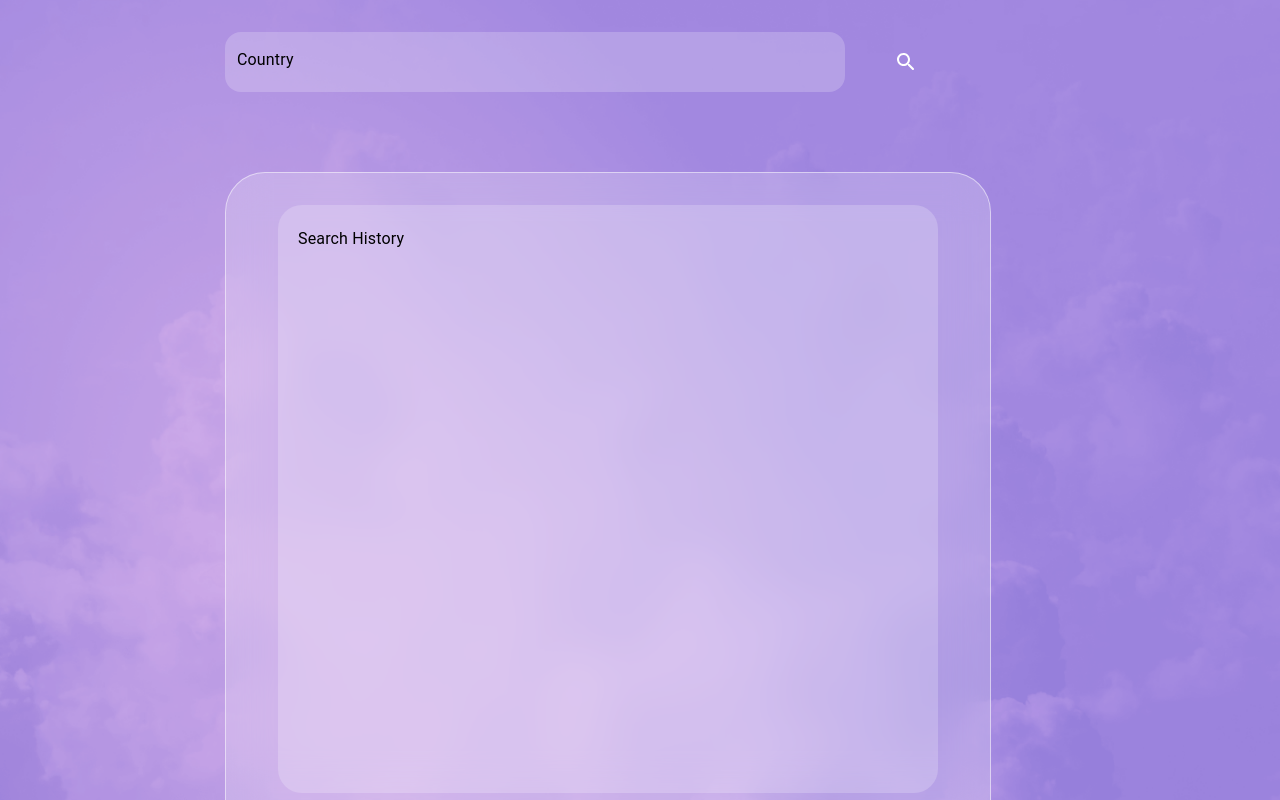
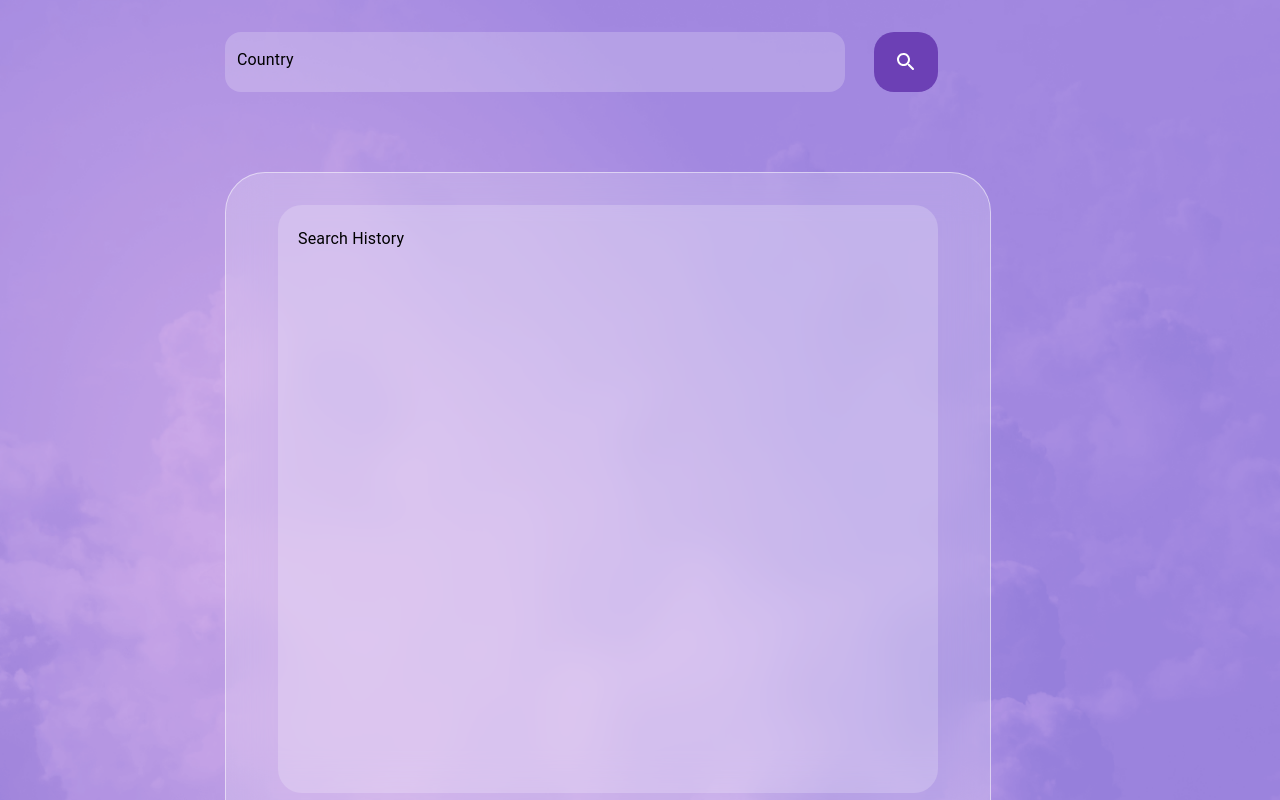
Before and after one commit to calvinlua/weather-app-react, a React (Vite) app: page / in a window 1280 px wide. Built offline with nearby package versions, Linux system fonts and the light colour scheme.

Commit message:
Update css for weather subinfo

```diff
--- a/src/App.module.css
+++ b/src/App.module.css
@@ -57,6 +57,11 @@
     align-items: space-between;
   }
 
+  .weather-subinfo {
+    column-count: 4; /* Number of columns */
+    column-gap: 20px; /* Gap between columns */
+  }
+
   .display-weather-subtitle {
     color: var(--display-weather-subtitle-text-color);
   }
@@ -89,7 +94,6 @@
     }
     .display-temperature {
       font-size: 30px;
-      color: red;
     }
   }
 }
--- a/src/App.tsx
+++ b/src/App.tsx
@@ -132,8 +132,7 @@ const App = () => {
                           H:{weather?.temp_max}&deg;&nbsp;L:{weather?.temp_min}
                           &deg;
                         </Typography>
-
-                        <Stack direction={"row"} gap={8}>
+                        <div className={classes["weather-subinfo"]}>
                           <Typography
                             variant="subtitle1"
                             className={classes["display-weather-subtitle"]}
@@ -158,7 +157,7 @@ const App = () => {
                           >
                             {weather?.weather_main_desc}
                           </Typography>
-                        </Stack>
+                        </div>
                       </div>
                     ) : null}
                   </div>
--- a/src/components/common/atom/HistoryList/HistoryList.module.css
+++ b/src/components/common/atom/HistoryList/HistoryList.module.css
@@ -1,3 +1,4 @@
+:root {
   .sub-content-box {
     padding: 20px;
     width: 620px;
@@ -34,9 +35,12 @@
 
   .list-item-timestamp {
     font-size: 14px;
+    color: var(--list-item-box-timestamp);
+  }
 }
 
 @media screen and (max-width: 400px) {
+  :root {
     .sub-content-box {
       width: 320px;
       height: 548px;
@@ -64,3 +68,4 @@
       font-size: 10px;
     }
   }
+}
--- a/src/components/common/atom/SearchBar/SearchBar.module.css
+++ b/src/components/common/atom/SearchBar/SearchBar.module.css
@@ -1,3 +1,4 @@
+:root {
   .input-box {
     display: flex;
     width: 38.75em;
@@ -14,9 +15,11 @@
     height: 60px;
     border-radius: 20px;
   }
+}
 
 /* For mobile (small) */
 @media screen and (max-width: 400px) {
+  :root {
     .input-box {
       display: flex;
       width: 310px;
@@ -34,3 +37,4 @@
       border-radius: 8px;
     }
   }
+}
--- a/src/index.css
+++ b/src/index.css
@@ -69,6 +69,7 @@ body,
     --list-item-button-background: transparent;
     --list-item-button-shadow: none;
     --list-item-button-border: 0.125em solid rgba(255, 255, 255, 0.4);
-    --list-item-box-icons-color: rgba(255, 255, 255, 1);
+    --list-item-box-icons-color: rgba(255, 255, 255, 0.5);
+    --list-item-box-timestamp: rgba(255, 255, 255, 0.5);
   }
 }
```
Lines whose indentation alone changed are shown as unchanged.
